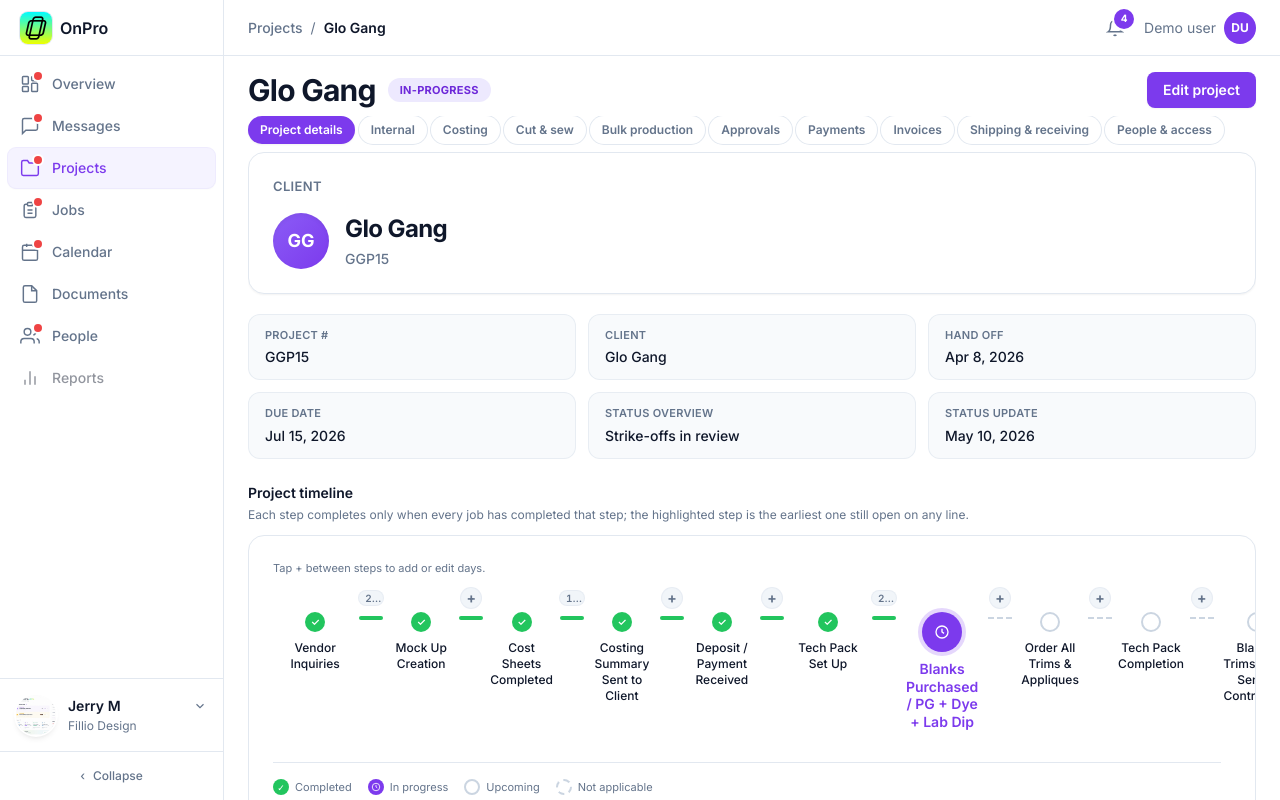
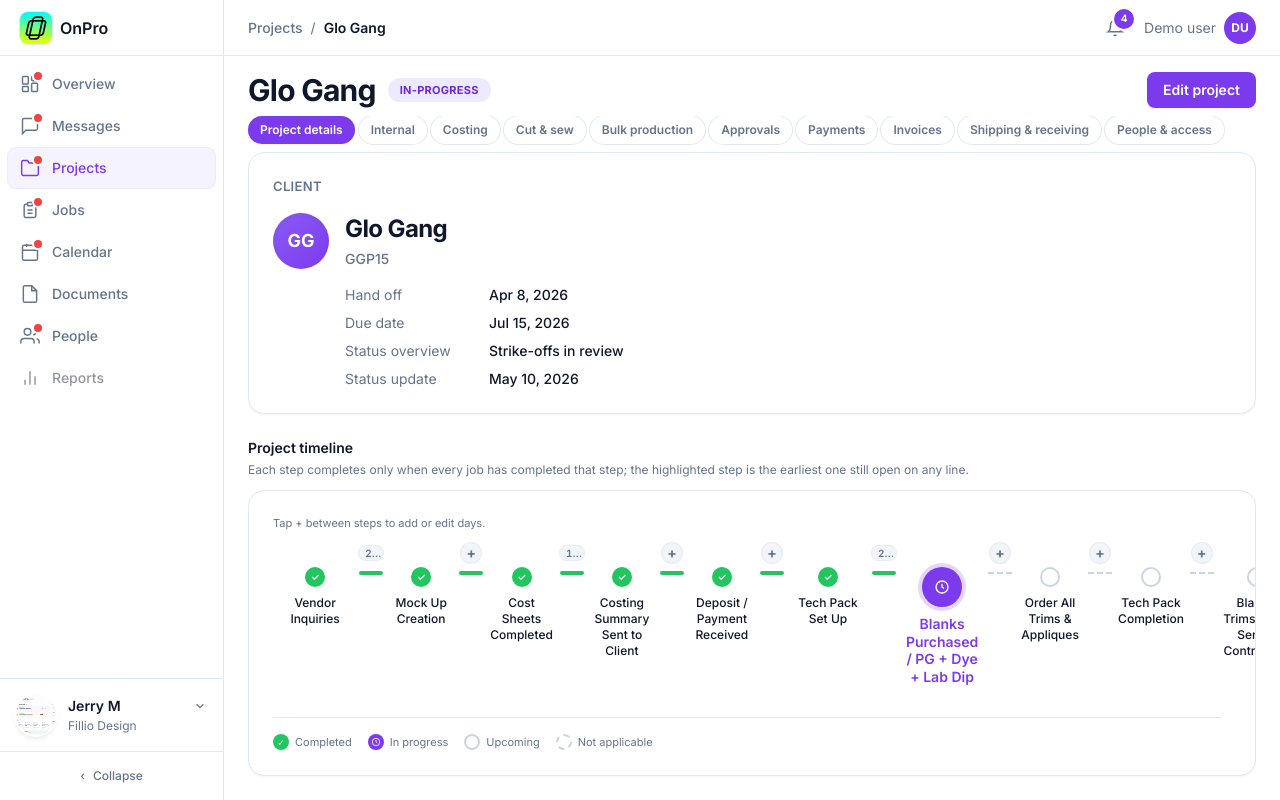
Before and after one commit to yousound/onpro-nextjs, a Next.js app: page /projects/1 in a window 1280 px wide. Built offline with nearby package versions, Linux system fonts and the light colour scheme.

Commit message:
Move project detail summary into client card.

```diff
--- a/src/components/people-view.tsx
+++ b/src/components/people-view.tsx
@@ -102,7 +102,7 @@
     <div className="mt-8 rounded-2xl border border-border-light bg-surface-card p-5 shadow-sm">
       <h3 className="text-sm font-semibold text-text-primary">Add teammate to a project</h3>
       <p className="mt-1 text-xs text-text-secondary">
-        Pick someone from Team and a project — they appear in that project's Internal tab assignment dropdowns (browser-only mock).
+        Pick someone from Team and a project — they appear in that project&apos;s Internal tab assignment dropdowns (browser-only mock).
       </p>
       <form className="mt-4 flex flex-col gap-3 sm:flex-row sm:flex-wrap sm:items-end" onSubmit={handleSubmit}>
         <label className="min-w-[11rem] flex-1">
--- a/src/components/project-jobs-view.tsx
+++ b/src/components/project-jobs-view.tsx
@@ -64,15 +64,6 @@
   if (status === "In progress") return "bg-violet-100 text-violet-800";
   if (status === "Completed") return "bg-emerald-100 text-emerald-800";
   return "bg-slate-100 text-slate-600";
-}
-
-function MetaItem({ label, value }: { label: string; value: string }) {
-  return (
-    <div className="rounded-xl border border-slate-200/70 bg-slate-50 px-4 py-3">
-      <p className="text-[11px] font-semibold uppercase tracking-wide text-text-secondary">{label}</p>
-      <p className="mt-1 text-sm font-medium text-text-primary">{value}</p>
-    </div>
-  );
 }
 
 function stepStateLabel(state: WipStepState): string {
@@ -672,14 +663,6 @@
           {activeModule === "details" ? (
             <div className="space-y-5">
               <ProjectDetailsClientCard project={merged} />
-              <div className="grid shrink-0 gap-3 sm:grid-cols-2 lg:grid-cols-3">
-                <MetaItem label="Project #" value={merged.project_number ?? "—"} />
-                <MetaItem label="Client" value={merged.client.name} />
-                <MetaItem label="Hand off" value={formatShortDate(merged.project_hand_off_date)} />
-                <MetaItem label="Due date" value={formatShortDate(merged.due_date)} />
-                <MetaItem label="Status overview" value={merged.status_overview ?? "—"} />
-                <MetaItem label="Status update" value={formatShortDate(merged.status_update_date)} />
-              </div>
               <section className="shrink-0 py-1">
                 <h2 className="mb-1 text-sm font-semibold text-text-primary">Project timeline</h2>
                 <p className="mb-3 text-xs text-text-secondary">
--- a/src/components/project-module-panels.tsx
+++ b/src/components/project-module-panels.tsx
@@ -896,21 +896,32 @@
 
 export function ProjectDetailsClientCard({ project }: { project: Project }) {
   const initials = clientInitials(project.client.name);
+  const pn = project.project_number?.trim();
   return (
     <section className="rounded-2xl border border-border-light bg-white p-6 shadow-sm">
       <p className="text-[13px] font-semibold uppercase tracking-wide text-text-secondary">Client</p>
-      <div className="mt-4 flex flex-wrap items-center gap-4">
+      <div className="mt-4 flex flex-wrap items-start gap-4">
         <div
           className="flex size-14 shrink-0 items-center justify-center rounded-full bg-gradient-to-br from-violet-500 to-accent text-lg font-bold text-white shadow-inner"
           aria-hidden
         >
           {initials}
         </div>
-        <div className="min-w-0 flex-1">
-          <h2 className="text-xl font-bold tracking-tight text-text-primary md:text-2xl">{project.client.name}</h2>
-          {project.project_number ? (
-            <p className="mt-1 text-sm font-medium text-text-secondary">{project.project_number}</p>
-          ) : null}
+        <div className="min-w-0 flex-1 space-y-4">
+          <div>
+            <h2 className="text-xl font-bold tracking-tight text-text-primary md:text-2xl">{project.client.name}</h2>
+            {pn ? <p className="mt-1 text-sm font-medium text-text-secondary">{pn}</p> : null}
+          </div>
+          <dl className="grid max-w-lg gap-x-6 gap-y-2 text-sm sm:grid-cols-[minmax(0,7.5rem)_1fr]">
+            <dt className="text-text-secondary">Hand off</dt>
+            <dd className="font-medium text-text-primary">{formatShortDate(project.project_hand_off_date)}</dd>
+            <dt className="text-text-secondary">Due date</dt>
+            <dd className="font-medium text-text-primary">{formatShortDate(project.due_date)}</dd>
+            <dt className="text-text-secondary">Status overview</dt>
+            <dd className="font-medium text-text-primary">{project.status_overview ?? "—"}</dd>
+            <dt className="text-text-secondary">Status update</dt>
+            <dd className="font-medium text-text-primary">{formatShortDate(project.status_update_date)}</dd>
+          </dl>
         </div>
       </div>
     </section>
```
